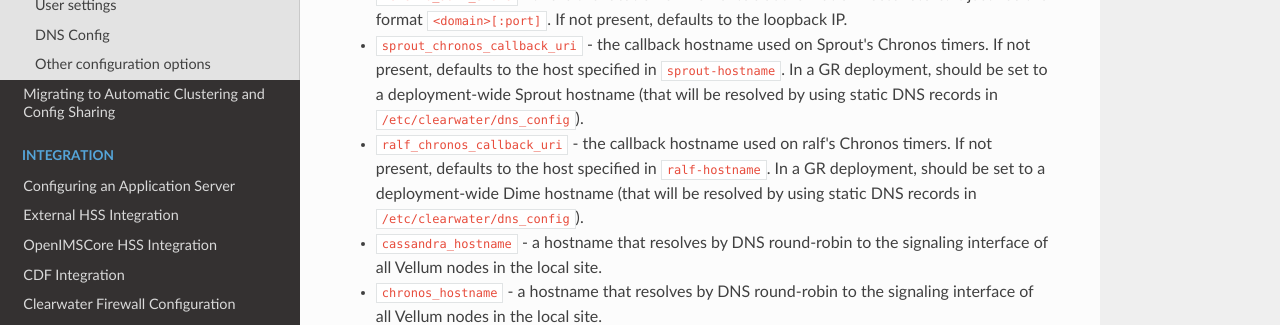
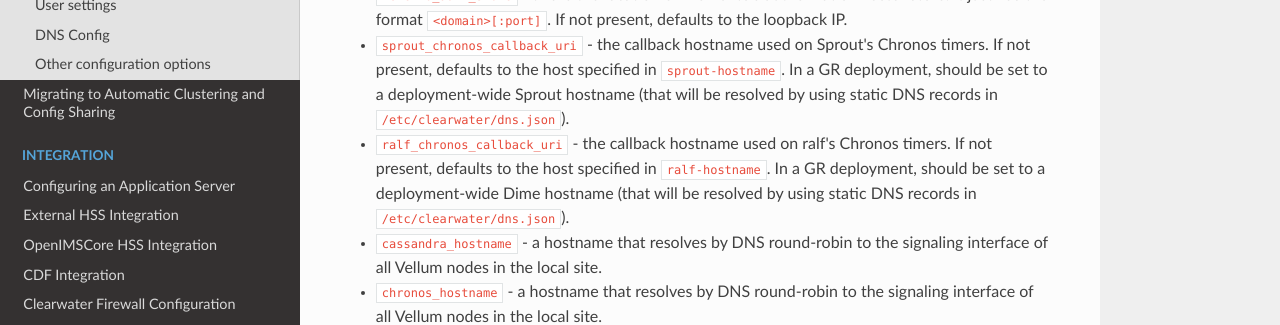
Before and after one commit to Metaswitch/clearwater-readthedocs, an MkDocs documentation site: the page built from docs/Clearwater_Configuration_Options_Reference.md, in a window 1280 px wide and 900 px high, scrolled down 3988 px. Shown: the part 147-472 px from the top of the window. Built offline with MkDocs 1.6.1, drawn with Linux system fonts in a browser that asks for light colours; nearby versions of some CDN libraries; old or Windows-style settings are respelled for this version of MkDocs; some of the changed text lies outside the part shown.

Commit message:
Update filename

```diff
--- a/docs/Clearwater_Configuration_Options_Reference.md
+++ b/docs/Clearwater_Configuration_Options_Reference.md
@@ -80,8 +80,8 @@ This section describes options for the basic configuration of a Clearwater deplo
 * `sprout_registation_store` - this is the locations of Sprout's registration stores. It has the format `<site_name>=<domain>[:<port>][,<site_name>=<domain>[:<port>]]`. In a non-GR deployment, only one domain is provided (and the site name is optional). For a GR deployment, each domain is identified by the site name, and one of the domains must relate to the local site.
 * `ralf_session_store` - this is the locations of ralf's session stores. It has the format `<site_name>=<domain>[:<port>][,<site_name>=<domain>[:<port>]]`. In a non-GR deployment, only one domain is provided (and the site name is optional). For a GR deployment, each domain is identified by the site name, and one of the domains must relate to the local site.
 * `memento_auth_store` - this is the location of Memento's authorization vector store. It just has the format `<domain>[:port]`. If not present, defaults to the loopback IP.
-* `sprout_chronos_callback_uri` - the callback hostname used on Sprout's Chronos timers. If not present, defaults to the host specified in `sprout-hostname`. In a GR deployment, should be set to a deployment-wide Sprout hostname (that will be resolved by using static DNS records in `/etc/clearwater/dns_config`).
-* `ralf_chronos_callback_uri` - the callback hostname used on ralf's Chronos timers. If not present, defaults to the host specified in `ralf-hostname`. In a GR deployment, should be set to a deployment-wide Dime hostname (that will be resolved by using static DNS records in `/etc/clearwater/dns_config`).
+* `sprout_chronos_callback_uri` - the callback hostname used on Sprout's Chronos timers. If not present, defaults to the host specified in `sprout-hostname`. In a GR deployment, should be set to a deployment-wide Sprout hostname (that will be resolved by using static DNS records in `/etc/clearwater/dns.json`).
+* `ralf_chronos_callback_uri` - the callback hostname used on ralf's Chronos timers. If not present, defaults to the host specified in `ralf-hostname`. In a GR deployment, should be set to a deployment-wide Dime hostname (that will be resolved by using static DNS records in `/etc/clearwater/dns.json`).
 * `cassandra_hostname` - a hostname that resolves by DNS round-robin to the signaling interface of all Vellum nodes in the local site.
 * `chronos_hostname` - a hostname that resolves by DNS round-robin to the signaling interface of all Vellum nodes in the local site.
 
@@ -232,7 +232,7 @@ This section describes settings that may vary between systems in the same deploy
 
 ## DNS Config
 
-This section describes the static DNS config which can be used to override DNS results. This is set in `/etc/clearwater/dns_config`. Currently, the only supported record type is CNAME and the only component which uses this is Chronos and the I-CSCF. The file has the format:
+This section describes the static DNS config which can be used to override DNS results. This is set in `/etc/clearwater/dns.json`. Currently, the only supported record type is CNAME and the only component which uses this is Chronos and the I-CSCF. The file has the format:
 
     {
       "hostnames": [
```
Also changed, not shown: docs/Modifying_Clearwater_settings.md (+2 -2 lines).
